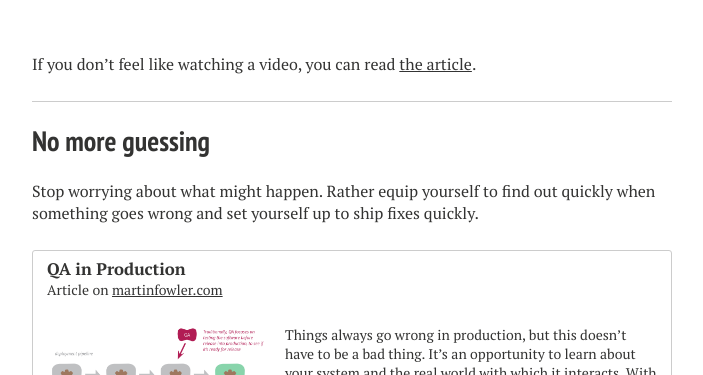
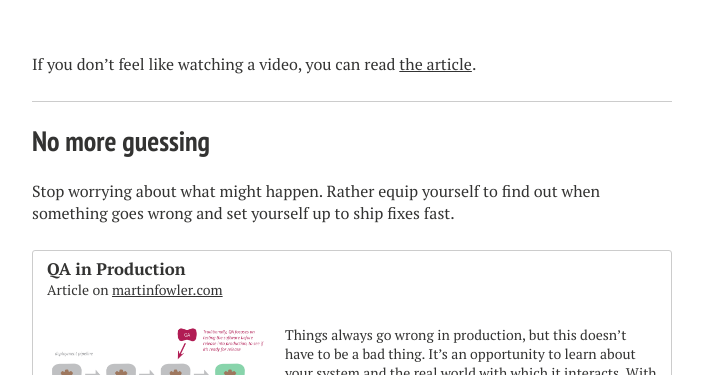
Before and after one commit to rouanw/rouanw.github.io, a Jekyll site: the page built from index.md, in a window 1280 px wide. Shown: the part 1595-1970 px from the top of the page, without its empty margins (288-991 px from the left). Built offline with Jekyll 4.4.1, drawn with Linux system fonts in a browser that asks for light colours; nearby versions of some CDN libraries; some web fonts are replaced; comment, search, counter and statistics services are not loaded.

Commit message:
remove duplication

```diff
--- a/index.md
+++ b/index.md
@@ -38,6 +38,6 @@ If you don't feel like watching a video, you can read [the article](http://www.t
 
 ## No more guessing
 
-Stop worrying about what might happen. Rather equip yourself to find out quickly when something goes wrong and set yourself up to ship fixes quickly.
+Stop worrying about what might happen. Rather equip yourself to find out  when something goes wrong and set yourself up to ship fixes fast.
 
 {% include _promo.html title="QA in Production" type="Article on" publication="martinfowler.com" url="https://martinfowler.com/articles/qa-in-production.html" imageUrl="images/qa-in-prod.png" description="Things always go wrong in production, but this doesn’t have to be a bad thing. It’s an opportunity to learn about your system and the real world with which it interacts. With the right production monitoring tools and a good Continuous Delivery pipeline, you can build a set of feedback mechanisms that help you find out about issues as they happen and ship fixes quickly. Adopting production QA practices can help you gain a richer understanding of the real issues your system faces and learn new ways to improve its quality." %}
```
